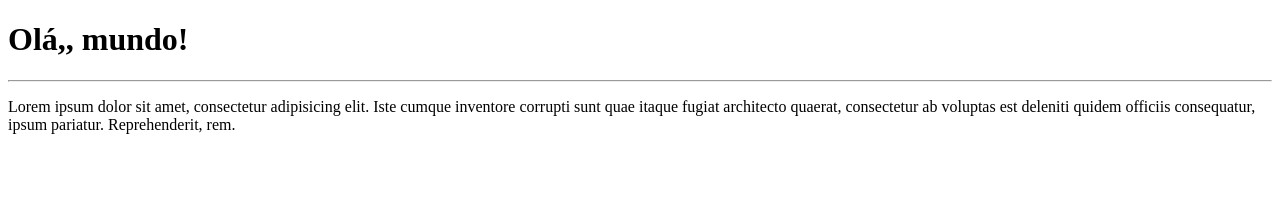
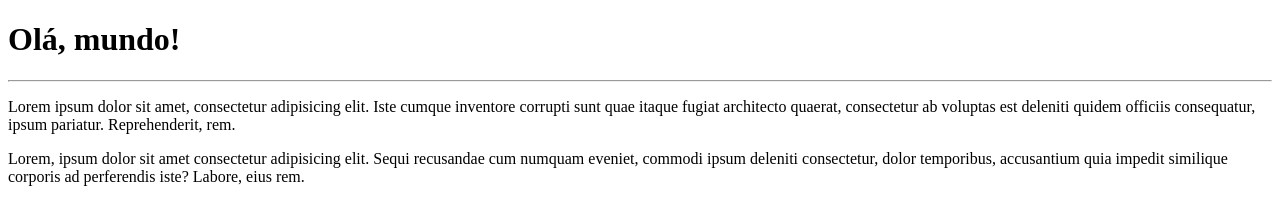
Before and after one commit to messiasbraga/Projetos, a plain HTML site: page site-exemplo/index.html in a window 1280 px wide. Drawn offline with Linux system fonts and the light colour scheme.

Commit message:
Adicionei um parágrafo.

```diff
--- a/site-exemplo/index.html
+++ b/site-exemplo/index.html
@@ -7,8 +7,9 @@
     <title>Meu primeiro site em repositório</title>
 </head>
 <body>
-    <h1>Olá,, mundo!</h1>
+    <h1>Olá, mundo!</h1>
     <hr>
     <p>Lorem ipsum dolor sit amet, consectetur adipisicing elit. Iste cumque inventore corrupti sunt quae itaque fugiat architecto quaerat, consectetur ab voluptas est deleniti quidem officiis consequatur, ipsum pariatur. Reprehenderit, rem.</p>
+    <p>Lorem, ipsum dolor sit amet consectetur adipisicing elit. Sequi recusandae cum numquam eveniet, commodi ipsum deleniti consectetur, dolor temporibus, accusantium quia impedit similique corporis ad perferendis iste? Labore, eius rem.</p>
 </body>
 </html>
```
